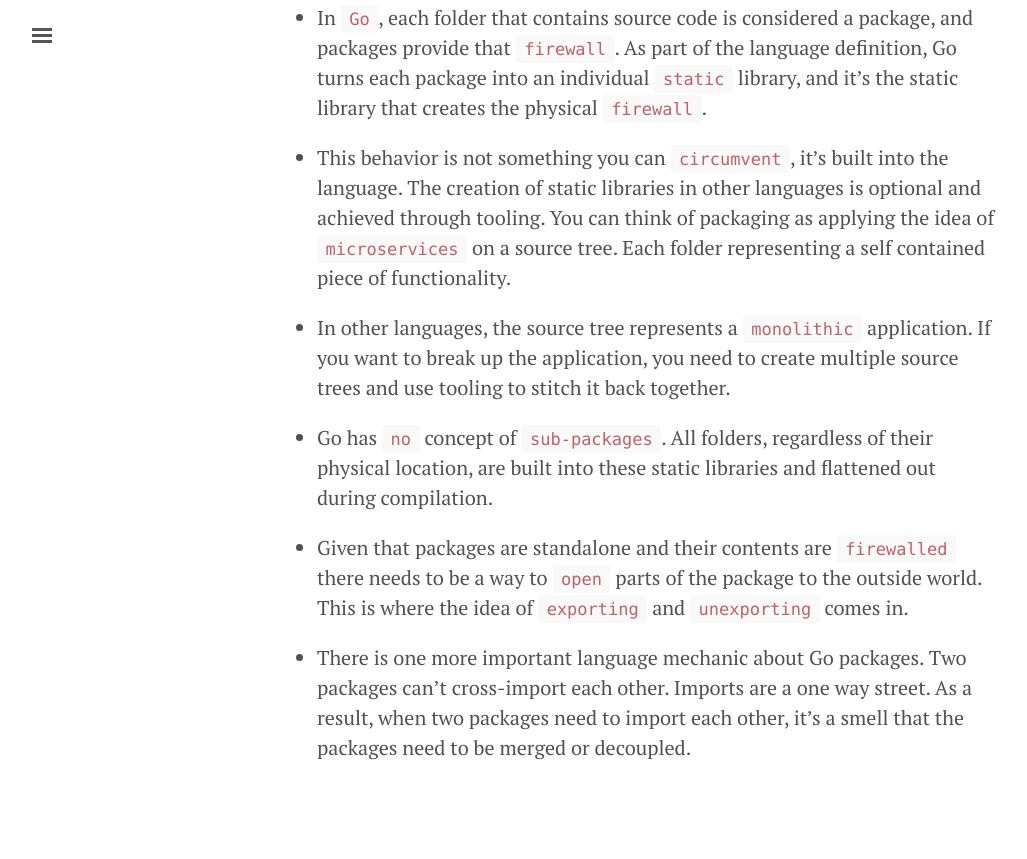
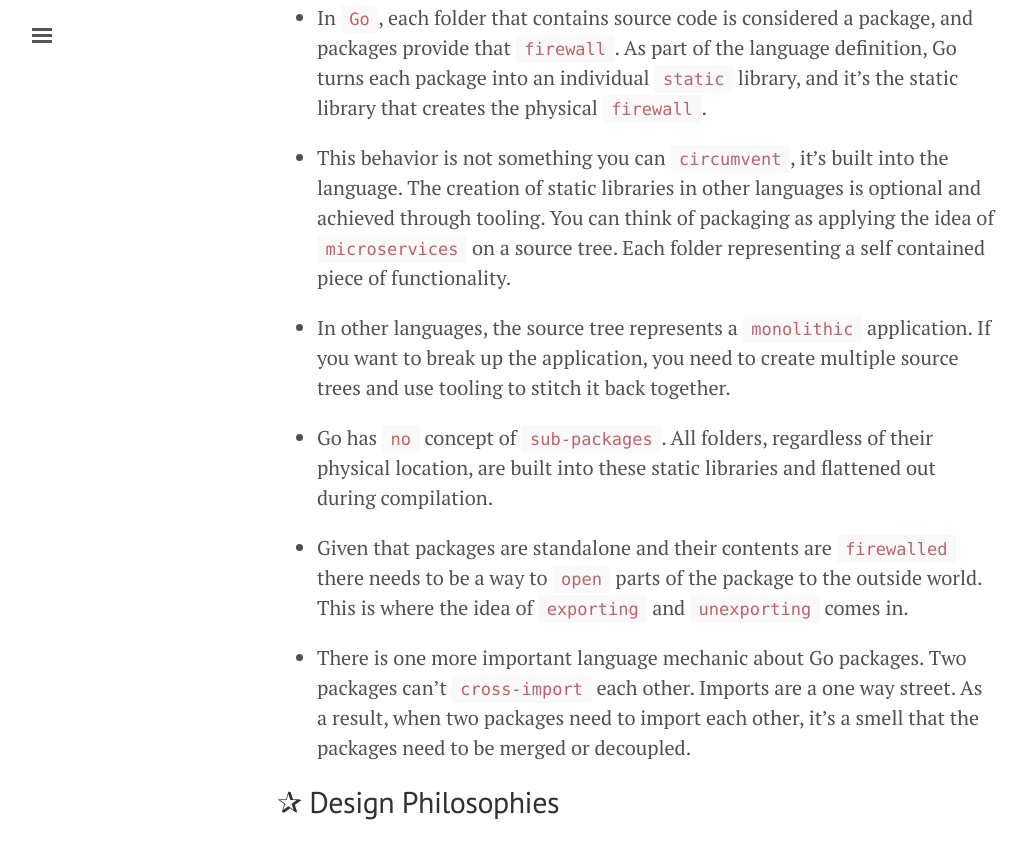
Before and after one commit to SGKutty/go, a Jekyll site: the page built from docs/lesson-02.md, in a window 1280 px wide and 900 px high, scrolled down 1019 px. Shown: the top 859 px of the window, without its empty margins (3-1030 px from the left). Built offline with Jekyll 4.4.1, drawn with Linux system fonts in a browser that asks for light colours.

Commit message:
File names changed for keeping order

```diff
--- a/docs/packages.md
+++ b/docs/lesson-02.md
@@ -36,4 +36,6 @@ title: Packaging
 
 * Given that packages are standalone and their contents are `firewalled` there needs to be a way to `open` parts of the package to the outside world. This is where the idea of `exporting` and `unexporting` comes in.
 
-* There is one more important language mechanic about Go packages. Two packages can’t cross-import each other. Imports are a one way street. As a result, when two packages need to import each other, it’s a smell that the packages need to be merged or decoupled.
+* There is one more important language mechanic about Go packages. Two packages can’t `cross-import` each other. Imports are a one way street. As a result, when two packages need to import each other, it’s a smell that the packages need to be merged or decoupled.
+
+## ✰ Design Philosophies
```
Also changed, not shown: docs/lesson-01.md (renamed from docs/setup.md).
